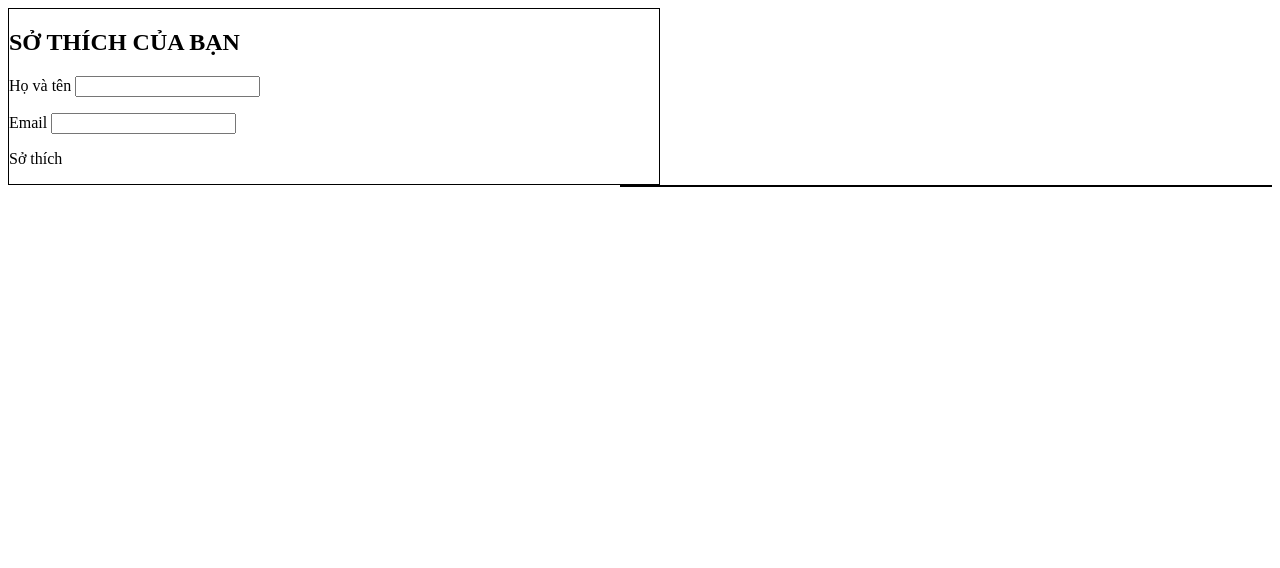
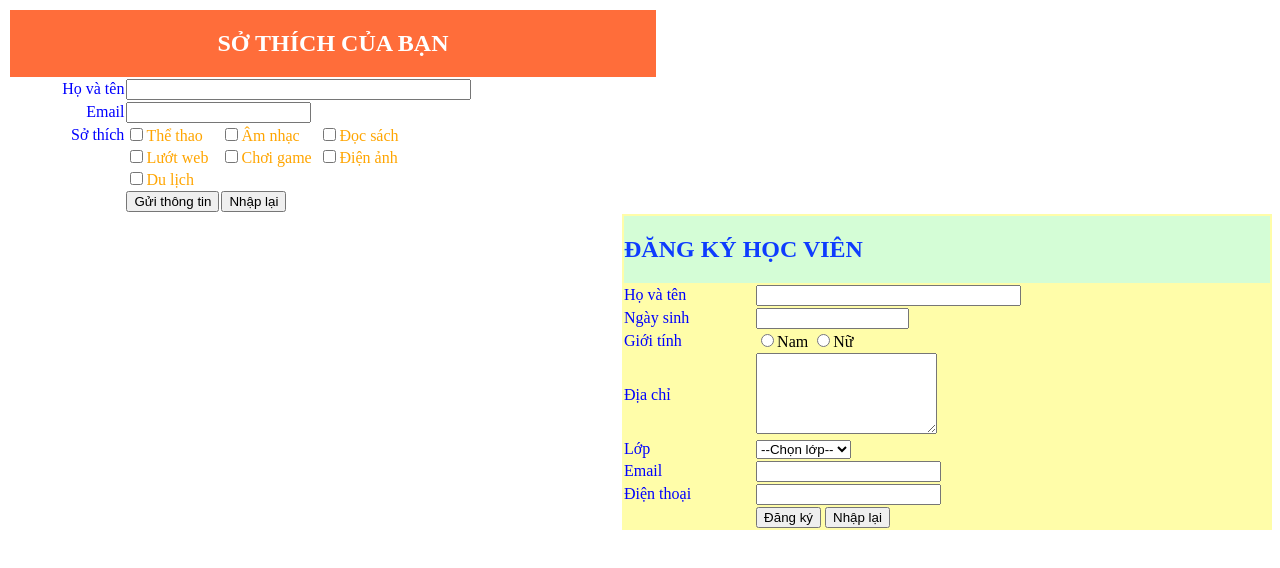
Before and after one commit to wjnzero/Codegym_Module1, a plain HTML site: page baitap5/taoformdongian.html in a window 1280 px wide. Drawn offline with Linux system fonts and the light colour scheme.

Commit message:
bt5formdongian

```diff
--- a/baitap5/taoformdongian.html
+++ b/baitap5/taoformdongian.html
@@ -7,34 +7,127 @@
         .f1{
             width: 650px;
             float: left;
-            border: 1px solid;
+
         }
         .f2{
             width: 650px;
             float: right;
-            border: 1px solid;
+            /*border: 1px solid;*/
         }
-        .tb{
+        .tieude{
+            text-align: center;
+            background: #ff6d3a;
+            color: white;
+        }
+        td{
+            color: orange;
+            padding: 0px;
+        }
 
-        }
     </style>
 </head>
 <body>
 <div>
     <div class="f1">
         <form action="" method="get">
-            <h2>SỞ THÍCH CỦA BẠN</h2>
-            <p>Họ và tên
-                <input type="text" name="name" class="tb">
-            </p>
-            <p>Email
-                <input type="text" name="mail" class="tb">
-            </p>
-            <p>Sở thích</p>
+            <table width="100%">
+                <tr>
+                    <td colspan="4" class="tieude"><h2>SỞ THÍCH CỦA BẠN</h2></td>
+                </tr>
+                <tr>
+                    <td style="text-align: right;color: blue">Họ và tên</td>
+                    <td colspan="3">
+                        <input type="text" name="hoten" size="40">
+                    </td>
+                </tr>
+                <tr>
+                    <td style="text-align: right;color: blue">Email</td>
+                    <td colspan="3">
+                        <input type="text" name="email">
+                    </td>
+                </tr>
+                <tr>
+                    <td style="text-align: right;color: blue">Sở thích</td>
+                    <td style="width: 10px">
+                        <input type="checkbox" name="cb" class="cbtext">Thể thao
+                    </td>
+                    <td style="width: 15%">
+                        <input type="checkbox" name="cb" class="cbtext">Âm nhạc
+                    </td>
+                    <td>
+                        <input type="checkbox" name="cb" class="cbtext">Đọc sách
+                    </td>
+                </tr>
+                <tr>
+                    <td></td>
+                    <td><input type="checkbox" name="cb" class="cbtext">Lướt web</td>
+                    <td><input type="checkbox" name="cb" class="cbtext">Chơi game</td>
+                    <td><input type="checkbox" name="cb" class="cbtext">Điện ảnh</td>
+                </tr>
+                <tr>
+                    <td></td>
+                    <td><input type="checkbox" name="cb" class="cbtext">Du lịch</td>
+                </tr>
+                <tr>
+                    <td></td>
+                    <td><input type="submit" value="Gửi thông tin"></td>
+                    <td><input type="reset" value="Nhập lại"></td>
+                </tr>
+            </table>
         </form>
 
     </div>
     <div class="f2">
+        <form action="" method="get">
+            <table style="width: 100%;background: #FFFDA9" >
+                <tr style="background: #D4FDD6">
+                    <td colspan="2"><H2 style="color: #0E3CFE">ĐĂNG KÝ HỌC VIÊN</H2></td>
+                </tr>
+                <tr>
+                    <td style="color: blue">Họ và tên</td>
+                    <td><input type="text" name="ht" size="30"></td>
+                </tr>
+                <tr>
+                    <td style="color: blue">Ngày sinh</td>
+                    <td><input type="text" name="ns" size="16"></td>
+                </tr>
+                <tr>
+                    <td style="color: blue">Giới tính</td>
+                    <td style="color: black">
+                        <input type="radio" name="gt">Nam
+                        <input type="radio" name="gt">Nữ
+                    </td>
+                </tr>
+                <tr>
+                    <td style="color: blue">Địa chỉ</td>
+                    <td><textarea name="dc" cols="20" rows="5"></textarea></td>
+                </tr>
+                <tr>
+                    <td style="color: blue">Lớp</td>
+                    <td><select name="lop">
+                        <option>--Chọn lớp--</option>
+                        <option value="1">1</option>
+                        <option value="2">2</option>
+                        <option value="3">3</option>
+                    </select></td>
+                </tr>
+                <tr>
+                    <td style="color: blue">Email</td>
+                    <td><input type="text" name="em" ></td>
+                </tr><tr>
+                <td style="color: blue">Điện thoại</td>
+                <td><input type="text" name="dt" ></td>
+            </tr>
+                <tr>
+                    <td></td>
+                    <td>
+                        <input type="submit" value="Đăng ký">
+                        <input type="reset" value="Nhập lại"></td>
+                    </td>
+                </tr>
+            </table>
+
+        </form>
 
     </div>
 </div>
```
